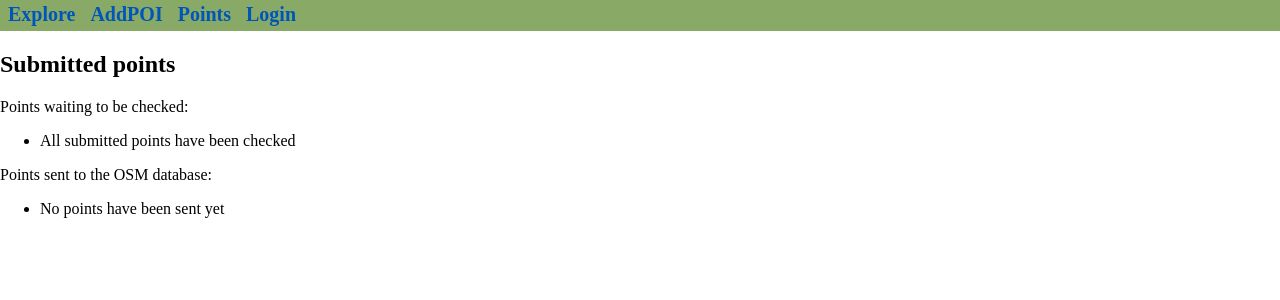
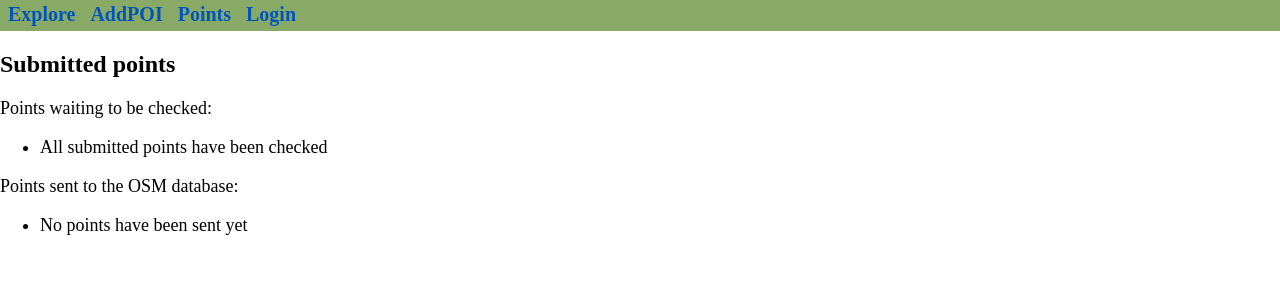
Before and after one commit to pybucuresti/OsmPoint, a Flask app: template osmpoint/templates/points.html in a window 1280 px wide. Shown: the top 300 px of the page. Run offline with Flask 2, Linux system fonts and the light colour scheme; the template is opened without the code that fills it, so the values that code supplies are empty; parts of the project's set-up code (start-up, migrations or seed data) failed here and were passed over.

Commit message:
increase font size

```diff
--- a/osmpoint/templates/points.html
+++ b/osmpoint/templates/points.html
@@ -5,6 +5,7 @@
 <div style="height: 100%; overflow: auto;">
 
 <h2>Submitted points</h2>
+  <font size='4'>
   <p>Points waiting to be checked:</p>
 
   <ul>
@@ -30,6 +31,7 @@
     <li>No points have been sent yet</li>
   {% endfor %}
   </ul>
+  </font>
   <br><br>
 
 </div>
```
